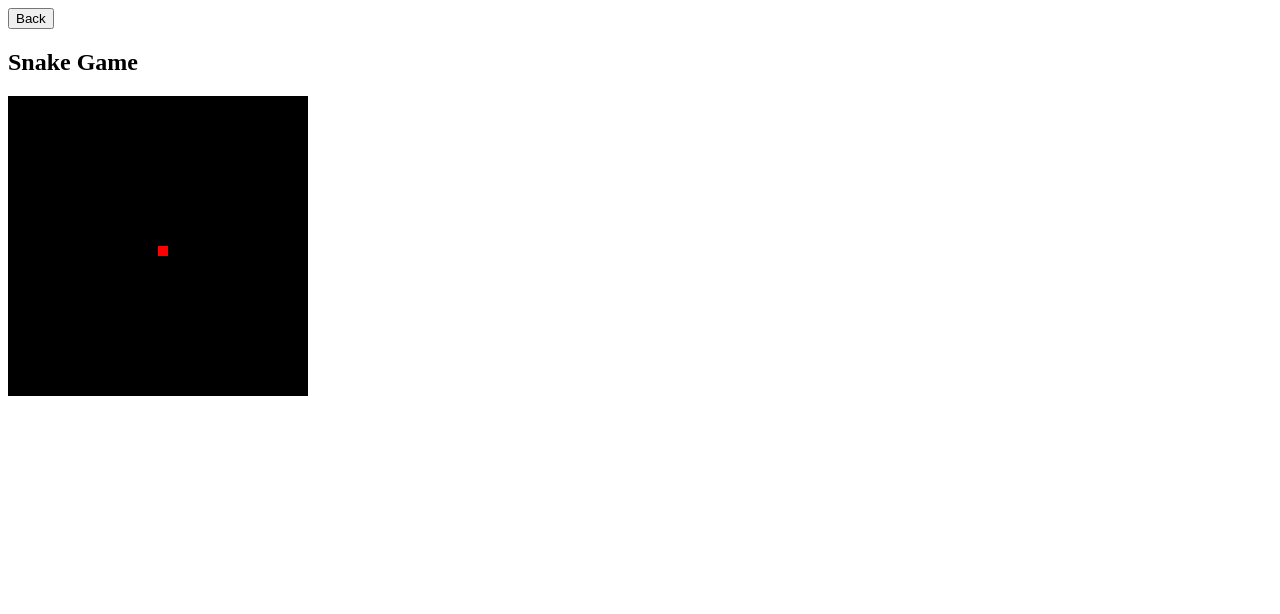
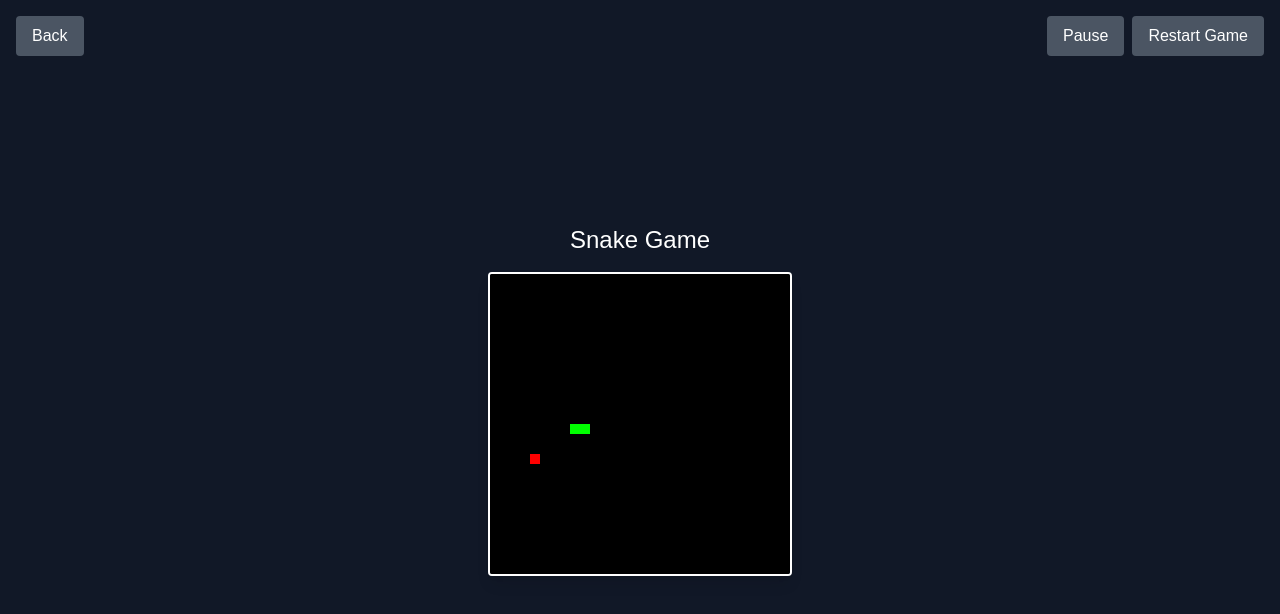
Before and after one commit to skymlr/game-center, a Next.js app: page /games/snake in a window 1280 px wide. Shown: the top 614 px of the page. Built offline with nearby package versions, Linux system fonts and the light colour scheme.

Commit message:
fixed snake game, adjusted tailwind to work with app

```diff
--- a/app/games/snake/page.tsx
+++ b/app/games/snake/page.tsx
@@ -13,6 +13,8 @@ export default function SnakeGame() {
   const [snake, setSnake] = useState([{ x: 150, y: 150 }]);
   const [direction, setDirection] = useState({ x: SCALE, y: 0 });
   const [food, setFood] = useState({ x: 0, y: 0 });
+  const [gameOver, setGameOver] = useState(false);
+  const [paused, setPaused] = useState(false);
   const directionRef = useRef(direction);
   const foodRef = useRef(food);
 
@@ -30,7 +32,11 @@ export default function SnakeGame() {
     setFood({ x, y });
   };
 
-  const draw = (ctx: CanvasRenderingContext2D, snakeData: { x: number; y: number }[], foodData: { x: number; y: number }) => {
+  const draw = (
+    ctx: CanvasRenderingContext2D,
+    snakeData: { x: number; y: number }[],
+    foodData: { x: number; y: number }
+  ) => {
     ctx.fillStyle = "black";
     ctx.fillRect(0, 0, CANVAS_WIDTH, CANVAS_HEIGHT);
     ctx.fillStyle = "lime";
@@ -39,6 +45,12 @@ export default function SnakeGame() {
     });
     ctx.fillStyle = "red";
     ctx.fillRect(foodData.x, foodData.y, SCALE, SCALE);
+    if (gameOver) {
+      ctx.fillStyle = "white";
+      ctx.font = "20px sans-serif";
+      ctx.textAlign = "center";
+      ctx.fillText("Game Over", CANVAS_WIDTH / 2, CANVAS_HEIGHT / 2);
+    }
   };
 
   useEffect(() => {
@@ -48,11 +60,22 @@ export default function SnakeGame() {
     if (!ctx) return;
     generateFood();
     const interval = setInterval(() => {
+      if (gameOver || paused) return;
       setSnake((prevSnake) => {
-        const newHead = {
+        let newHead = {
           x: prevSnake[0].x + directionRef.current.x,
           y: prevSnake[0].y + directionRef.current.y,
         };
+        if (newHead.x < 0) newHead.x = CANVAS_WIDTH - SCALE;
+        else if (newHead.x >= CANVAS_WIDTH) newHead.x = 0;
+        if (newHead.y < 0) newHead.y = CANVAS_HEIGHT - SCALE;
+        else if (newHead.y >= CANVAS_HEIGHT) newHead.y = 0;
+        for (let part of prevSnake) {
+          if (newHead.x === part.x && newHead.y === part.y) {
+            setGameOver(true);
+            return prevSnake;
+          }
+        }
         let newSnake = [newHead, ...prevSnake];
         if (newHead.x === foodRef.current.x && newHead.y === foodRef.current.y) {
           generateFood();
@@ -68,7 +91,17 @@ export default function SnakeGame() {
       clearInterval(interval);
       window.removeEventListener("keydown", handleKeyDown);
     };
-  }, []);
+  }, [gameOver, paused]);
+
+  useEffect(() => {
+    if (gameOver) {
+      const canvas = canvasRef.current;
+      if (!canvas) return;
+      const ctx = canvas.getContext("2d");
+      if (!ctx) return;
+      draw(ctx, snake, food);
+    }
+  }, [gameOver]);
 
   const handleKeyDown = (e: KeyboardEvent) => {
     if (e.key === "ArrowUp" && directionRef.current.y === 0) {
@@ -82,13 +115,33 @@ export default function SnakeGame() {
     }
   };
 
+  const togglePause = () => {
+    setPaused((prev) => !prev);
+  };
+
+  const restartGame = () => {
+    setSnake([{ x: 150, y: 150 }]);
+    setDirection({ x: SCALE, y: 0 });
+    setGameOver(false);
+    setPaused(false);
+    generateFood();
+  };
+
   return (
     <div className="min-h-screen bg-gray-900 flex flex-col items-center justify-center relative">
       <button onClick={() => router.back()} className="absolute top-4 left-4 bg-gray-600 text-white px-4 py-2 rounded">
         Back
       </button>
       <h2 className="text-2xl text-white mb-4">Snake Game</h2>
-      <canvas ref={canvasRef} width={CANVAS_WIDTH} height={CANVAS_HEIGHT} className="border-2 border-white" />
+      <canvas ref={canvasRef} width={CANVAS_WIDTH} height={CANVAS_HEIGHT} className="border-2 border-white shadow-lg rounded" />
+      <div className="absolute top-4 right-4 flex gap-2">
+        <button onClick={togglePause} className="bg-gray-600 text-white px-4 py-2 rounded">
+          {paused ? "Resume" : "Pause"}
+        </button>
+        <button onClick={restartGame} className="bg-gray-600 text-white px-4 py-2 rounded">
+          Restart Game
+        </button>
+      </div>
     </div>
   );
 }
--- a/app/layout.tsx
+++ b/app/layout.tsx
@@ -1,3 +1,5 @@
+import "./globals.css"
+
 export const metadata = {
   title: 'Game Center',
   description: 'A collection of simple games for a mobile-first experience',
--- a/app/page.tsx
+++ b/app/page.tsx
@@ -4,7 +4,6 @@ export default function Home() {
   return (
     <div className="min-h-screen bg-gray-100 flex flex-col items-center p-4">
       <h1 className="text-4xl font-bold my-4">Game Center</h1>
-      <img src="/icons/icon-192x192.png" alt="Icon 192x192" />
       <div className="grid grid-cols-1 gap-4 w-full max-w-md">
         <Link href="/games/snake">
           <div className="block bg-blue-500 text-white p-4 rounded text-center">
--- a/tailwind.config.js
+++ b/tailwind.config.js
@@ -1,11 +1,17 @@
 /** @type {import('tailwindcss').Config} */
 module.exports = {
   content: [
-    './pages/**/*.{js,ts,jsx,tsx}',
-    './components/**/*.{js,ts,jsx,tsx}'
+    "./app/**/*.{js,ts,jsx,tsx,mdx}",
+    "./pages/**/*.{js,ts,jsx,tsx,mdx}",
+    "./components/**/*.{js,ts,jsx,tsx,mdx}"
   ],
   theme: {
-    extend: {}
+    extend: {
+      colors: {
+        background: "var(--background)",
+        foreground: "var(--foreground)"
+      }
+    }
   },
   plugins: []
 }
```
